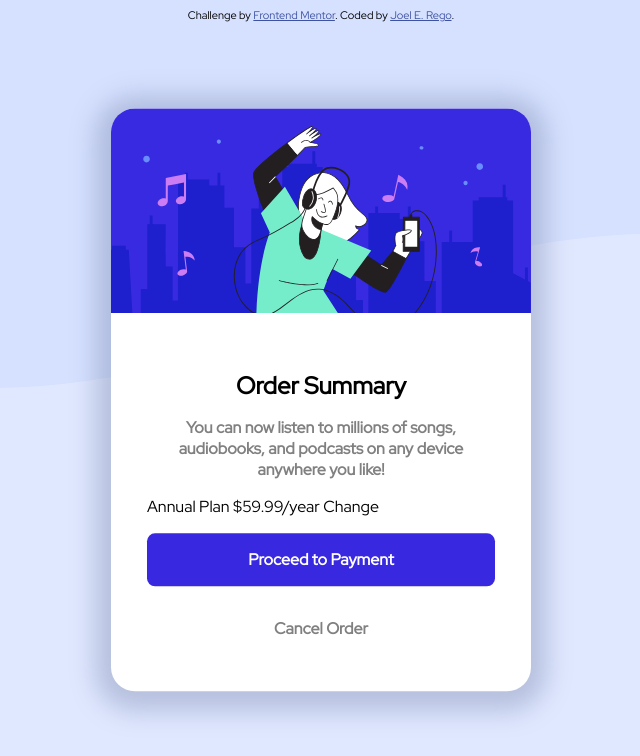
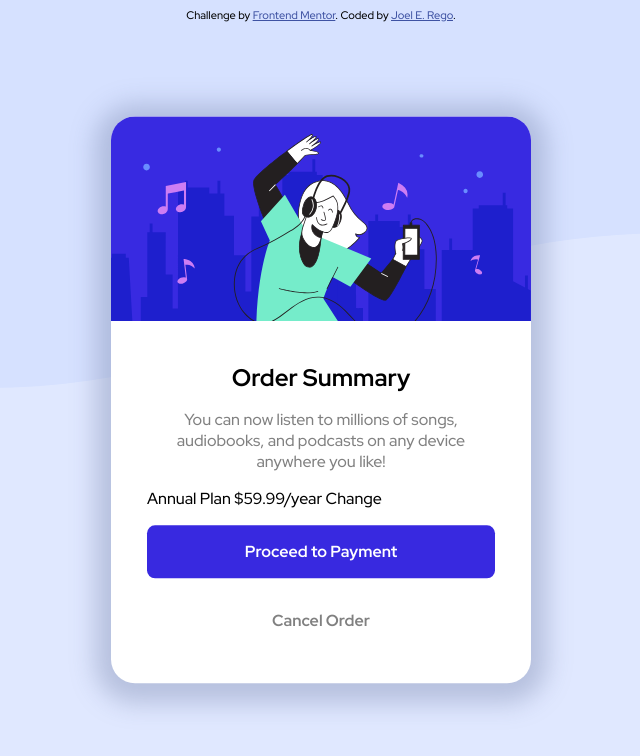
Before and after one commit to jrxna/order-summary-component, a plain HTML site: page index.html in a window 1280 px wide. Shown: the whole page, without its empty margins (319-959 px from the left). Drawn offline with Linux system fonts and the light colour scheme.

Commit message:
fix: font imports

```diff
--- a/styles/main.css
+++ b/styles/main.css
@@ -1,7 +1,7 @@
-@import url('https://fonts.googleapis.com/css2?family=Red+Hat+Display&display=swap');
+@import url('https://fonts.googleapis.com/css2?family=Red+Hat+Display:ital,wght@0,500;0,700;1,900&display=swap');
 
 body {
-    font-family: 'Red Hat Display';
+    font-family: 'Red Hat Display', sans-serif;
     background: hsl(225, 100%, 94%);
     background-image: url('../images/pattern-background-desktop.svg');
     background-repeat: no-repeat;
@@ -32,19 +32,19 @@ body {
     font-weight: 900;
     font-size: 24px;
     text-align: center;
-    margin-top: 16px;
+    margin-bottom: 16px;
 }
 
 .details {
-    font-weight: 700;
+    font-weight: 500;
     color:grey;
     font-size: 16px;
     text-align: center;
-    margin-top: 16px;
+    margin-bottom: 16px;
 }
 
 .plan {
-    margin-top: 16px;
+    margin-bottom: 16px;
 }
 
 .primary-button {
@@ -52,7 +52,7 @@ body {
     color: white;
     padding: 16px;
     margin: 0 auto;
-    margin-top: 16px;
+    margin-bottom: 16px;
     font-weight: 700;
     border-radius: 8px;
     text-align: center;
@@ -62,7 +62,6 @@ body {
     color: grey;
     padding: 16px;
     margin: 0 auto;
-    margin-top: 16px;
     font-weight: 700;
     border-radius: 8px;
     text-align: center;
```
